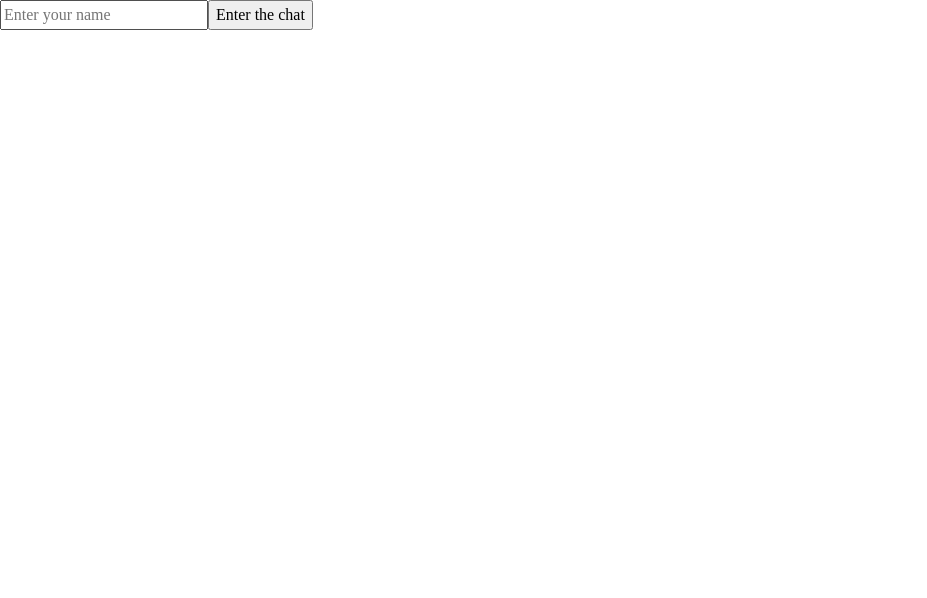
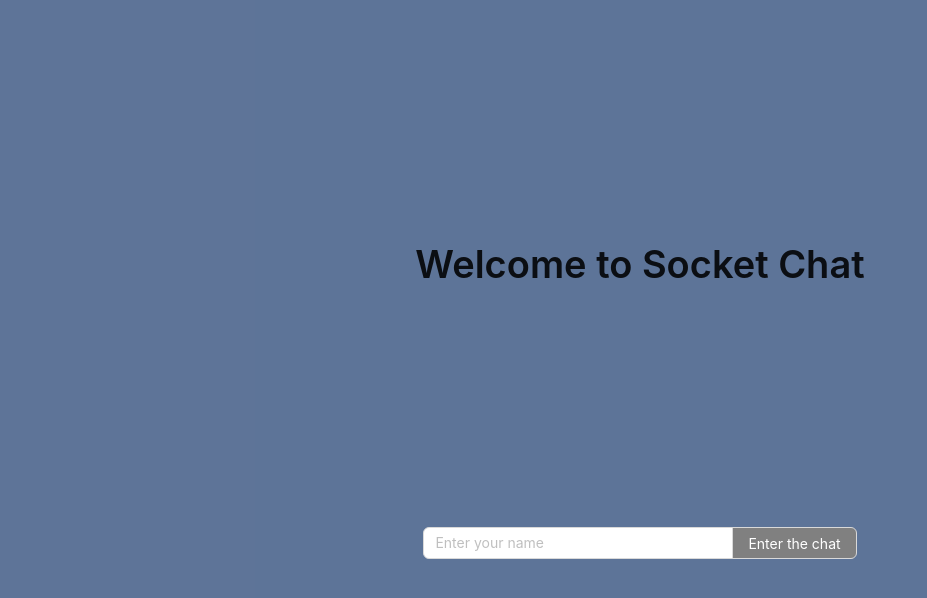
Before and after one commit to Ilya-Sakuro/Socket-Chat, a React (Vite) app: page / in a window 1280 px wide. Shown: the top 598 px of the page, without its empty margins (0-927 px from the left). Built offline with nearby package versions, Linux system fonts and the light colour scheme.

Commit message:
feat: styles

```diff
--- a/package.json
+++ b/package.json
@@ -12,7 +12,9 @@
         "start-server": "node public/server/socket.js"
     },
     "dependencies": {
+        "@ant-design/icons": "^5.3.0",
         "@vitejs/plugin-react": "^4.2.1",
+        "antd": "^5.14.1",
         "classnames": "^2.5.1",
         "react": "^18.2.0",
         "react-dom": "^18.2.0",
--- a/src/App.scss
+++ b/src/App.scss
@@ -1,3 +1,12 @@
-h1 {
-    text-align: center;
+#root {
+    min-height: 100vh;
+    background-color: #092b62a7;
 }
+.app {
+    display: flex;
+    flex-direction: column;
+    align-items: center;
+    justify-content: space-evenly;
+    min-height: 100vh;
+    padding: 20px 20px;
+}
--- a/src/App.tsx
+++ b/src/App.tsx
@@ -1,10 +1,12 @@
 import { FC } from 'react';
 import './App.scss';
 import { Chat } from 'components/Chat/Chat.js';
+import Title from 'antd/es/typography/Title';
 
 export const App: FC = () => {
     return (
-        <div className='App'>
+        <div className='app'>
+            <Title>Welcome to Socket Chat</Title>
             <Chat />
         </div>
     );
--- a/src/components/Chat/Chat.tsx
+++ b/src/components/Chat/Chat.tsx
@@ -1,4 +1,6 @@
-import { ChangeEvent, FC, useEffect, useRef, useState } from 'react';
+import { Alert, Button, Card, Input, Space, Spin } from 'antd';
+import { ChangeEvent, FC, useRef, useState } from 'react';
+import styles from './chat.module.scss';
 
 interface Message {
     id: number;
@@ -52,46 +54,74 @@ export const Chat: FC = (): JSX.Element => {
     };
     if (!connected) {
         return (
-            <div className='center'>
-                <div className='form'>
-                    <input
+            <div className={styles.centerConnect}>
+                <Space.Compact className={styles.form}>
+                    {connected === false && socket.current !== null && (
+                        <div>
+                            <Alert message='Connection lost. Trying to reconnect...' type='error' />
+                        </div>
+                    )}
+                </Space.Compact>
+                <Space.Compact className={styles.form}>
+                    <Input
+                        className={styles.input}
+                        placeholder='Enter your name'
                         type='text'
-                        placeholder='Enter your name'
                         value={username}
                         onChange={(e: ChangeEvent<HTMLInputElement>) => setUsername(e.target.value)}
+                        onPressEnter={username.length > 0 ? connect : undefined}
                     />
-                    <button onClick={connect}>Enter the chat</button>
-                    {connected === false && socket.current !== null && (
-                        <p>Connection lost. Trying to reconnect...</p>
-                    )}
-                </div>
+                    <Button
+                        className={styles.btn}
+                        type='primary'
+                        onClick={connect}
+                        disabled={username.length <= 0}
+                    >
+                        Enter the chat
+                    </Button>
+                </Space.Compact>
             </div>
         );
     }
 
     return (
-        <div className='center'>
-            <div className='form'>
-                <input
+        <div className={styles.center}>
+            <div className={styles.centerChat}>
+                <Space.Compact className={styles.chat}>
+                    {messages.map((message: Message) => (
+                        <div key={message.id} className='message'>
+                            {message.event === 'connection' ? (
+                                <div>
+                                    <Alert message={`User: ${message.username} connected`} type='success' />
+                                </div>
+                            ) : (
+                                <Card title={message.username} bordered={false} className={styles.card}>
+                                    <p>Message: {message.text}</p>
+                                </Card>
+                            )}
+                        </div>
+                    ))}
+                </Space.Compact>
+            </div>
+            <Space.Compact className={styles.form}>
+                <Input
+                    className={styles.input}
+                    placeholder='Type message'
                     type='text'
                     value={value}
                     onChange={(e: ChangeEvent<HTMLInputElement>) => setValue(e.target.value)}
+                    onPressEnter={value.length > 0 ? sendMessage : undefined}
                 />
-                <button onClick={sendMessage}>Send message</button>
-            </div>
-            <div className='messages'>
-                {messages.map((message: Message) => (
-                    <div key={message.id} className='message'>
-                        {message.event === 'connection' ? (
-                            <div>User: {message.username} connected</div>
-                        ) : (
-                            <div>
-                                {message.username}: {message.text}
-                            </div>
-                        )}
-                    </div>
-                ))}
-            </div>
+
+                <Button
+                    className={styles.btn}
+                    type='primary'
+                    onClick={sendMessage}
+                    disabled={value.length <= 0}
+                >
+                    Send message
+                </Button>
+            </Space.Compact>
         </div>
     );
 };
--- /dev/null
+++ b/src/components/Chat/chat.module.scss
@@ -0,0 +1,34 @@
+.input {
+    width: 50%;
+}
+.form {
+    display: flex;
+    justify-content: center;
+}
+.chat {
+    display: flex;
+    flex-direction: column;
+    align-items: center;
+}
+.centerConnect {
+    display: flex;
+    flex-direction: column;
+    justify-content: center;
+    width: 50%;
+}
+.center {
+    display: flex;
+    flex-direction: column;
+    justify-content: space-between;
+    width: 100%;
+}
+.centerChat {
+    width: 100%;
+}
+.card {
+    width: 300px;
+}
+.btn:disabled {
+    background-color: gray;
+    color: white;
+}
```
Also changed, not shown: 1 other file (tests, documents, lock files or other folders).
